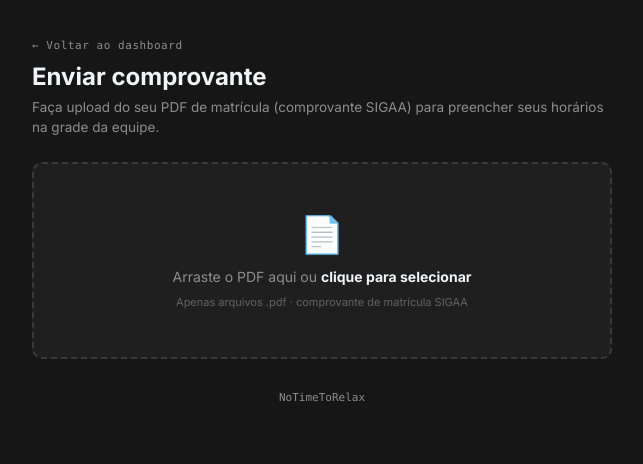
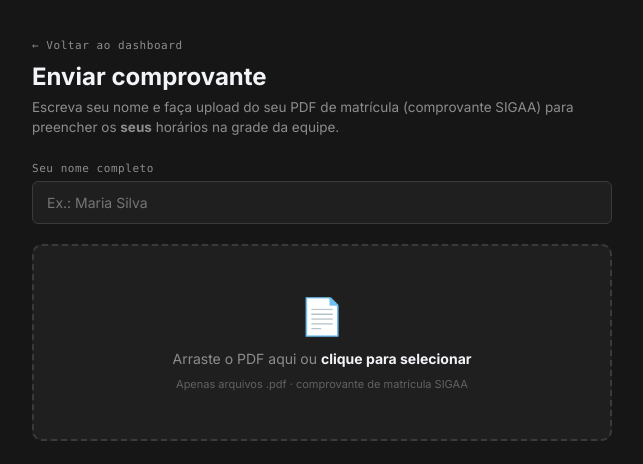
Before and after one commit to miqueiashenderson/notimetorelax, a FastAPI app: template templates/upload.html in a window 1280 px wide. Shown: the top 464 px of the page, without its empty margins (318-961 px from the left). Run offline with FastAPI, Linux system fonts and the light colour scheme; the template is opened without the code that fills it, so the values that code supplies are empty.

Commit message:
Clarify that extra-hours editing targets own member; prompt uploader for their name
- Edit bar now names the member being edited (Marked as you), no ambiguity whose schedule it is
- Upload page requires typing your own name (prefilled with Google name); warns but allows if the PDF names someone else
- Server normalizes the typed name (title-case) so re-uploads overwrite the right member
- Isolate tests from real .env Google credentials so the suite stays green

```diff
--- a/main.py
+++ b/main.py
@@ -1,4 +1,4 @@
-import os, time, hashlib, hmac, secrets, urllib.parse
+import os, time, hashlib, hmac, secrets, urllib.parse, unicodedata
 import httpx
 from dotenv import load_dotenv
 from fastapi import FastAPI, Request, UploadFile, File, Form, Query
@@ -12,7 +12,7 @@ from database import (
     add_member, remove_member, check_password, get_or_create_user, get_user,
     update_extra_busy,
 )
-from extractor import extrair_de_pdf_bytes
+from extractor import extrair_de_pdf_bytes, title_case
 
 SESSION_TTL = 86400 * 30
 SESSION_SECRET = os.environ.get("SESSION_SECRET") or secrets.token_hex(32)
@@ -286,8 +286,12 @@ async def upload_page(request: Request, slug: str):
         return RedirectResponse(url=f"/auth/google/login?next={urllib.parse.quote(f'/workspace/{slug}/upload')}", status_code=302)
     if not _require_auth(request, ws):
         return RedirectResponse(url=f"/workspace/{slug}/login", status_code=302)
+    user = _get_current_user(request)
     return templates.TemplateResponse(
-        request=request, name="upload.html", context={"workspace": ws.to_dict()}
+        request=request, name="upload.html", context={
+            "workspace": ws.to_dict(),
+            "user_name": user.google_name if user else "",
+        }
     )
 
 
@@ -425,8 +429,9 @@ async def api_add_member(slug: str, request: Request):
     force = body.get("force", False)
     if not nome:
         return JSONResponse({"erro": "Nome é obrigatório."}, status_code=400)
+    nome_norm = title_case(unicodedata.normalize("NFC", nome.lower()))
     user = _get_current_user(request)
-    member, erro = add_member(ws.id, nome, curso, busy, force=force, user_id=(user.id if user else None))
+    member, erro = add_member(ws.id, nome_norm, curso, busy, force=force, user_id=(user.id if user else None))
     if erro:
         return JSONResponse({"erro": erro, "nome_existente": True}, status_code=409)
     return JSONResponse(member.to_dict())
--- a/templates/upload.html
+++ b/templates/upload.html
@@ -63,6 +63,45 @@
   .dropzone .text b{color:var(--fg);}
   .dropzone .hint{font-size:11px;color:var(--dim);margin-top:8px;opacity:.6;}
   .dropzone input[type="file"]{display:none;}
+
+  .field{
+    margin-top:20px;
+  }
+  .field label{
+    display:block;
+    font-size:11px;
+    color:var(--dim);
+    margin-bottom:6px;
+    font-family:var(--mono);
+    letter-spacing:.05em;
+  }
+  .field input{
+    width:100%;
+    background:var(--surface);
+    border:1px solid var(--line);
+    border-radius:6px;
+    padding:12px 14px;
+    color:var(--fg);
+    font-size:14px;
+    font-family:var(--sans);
+  }
+  .field input:focus{
+    outline:none;
+    border-color:var(--cyan);
+  }
+
+  .aviso{
+    margin-top:16px;
+    background:var(--surface);
+    border:1px solid #8a5a00;
+    border-left:3px solid #f2c14e;
+    border-radius:6px;
+    padding:12px 14px;
+    font-size:13px;
+    color:#f2c14e;
+    line-height:1.5;
+  }
+  .aviso b{color:var(--fg);}
 
   .preview{
     margin-top:20px;
@@ -145,8 +184,13 @@
   <header>
     <p class="back"><a href="/workspace/{{ workspace.slug }}">&larr; Voltar ao dashboard</a></p>
     <h1>Enviar comprovante</h1>
-    <p class="sub">Faça upload do seu PDF de matrícula (comprovante SIGAA) para preencher seus horários na grade da equipe.</p>
+    <p class="sub">Escreva seu nome e faça upload do seu PDF de matrícula (comprovante SIGAA) para preencher os <b>seus</b> horários na grade da equipe.</p>
   </header>
+
+  <div class="field">
+    <label for="txtNome">Seu nome completo</label>
+    <input type="text" id="txtNome" placeholder="Ex.: Maria Silva" autocomplete="name" value="{{ user_name or '' }}">
+  </div>
 
   <div class="dropzone" id="dropzone">
     <div class="icon">&#128196;</div>
@@ -160,11 +204,13 @@
   <div class="preview" id="preview">
     <div class="card">
       <table>
-        <tr><td>Nome</td><td id="pvNome"></td></tr>
+        <tr><td>Membro</td><td id="pvNome"></td></tr>
+        <tr id="pvPdfNomeRow" style="display:none;"><td>Nome no PDF</td><td id="pvPdfNome"></td></tr>
         <tr><td>Curso</td><td id="pvCurso"></td></tr>
         <tr><td>Horários ocupados</td><td id="pvTotal"></td></tr>
       </table>
     </div>
+    <div class="aviso" id="aviso" style="display:none;"></div>
     <div class="actions">
       <button class="btn btn-primary" id="btnConfirmar">Confirmar e salvar</button>
       <button class="btn btn-secondary" onclick="resetUpload()">Cancelar</button>
@@ -188,8 +234,16 @@ const erro = document.getElementById('erro');
 const preview = document.getElementById('preview');
 const sucesso = document.getElementById('sucesso');
 const btnConfirmar = document.getElementById('btnConfirmar');
+const txtNome = document.getElementById('txtNome');
+const aviso = document.getElementById('aviso');
 
 let extractedData = null;
+
+function normName(s){
+  return (s || '').trim().toLowerCase()
+    .normalize('NFD').replace(/[\u0300-\u036f]/g, '')
+    .replace(/[^a-z0-9]/g, '');
+}
 
 dropzone.addEventListener('click', () => fileInput.click());
 dropzone.addEventListener('dragover', e => { e.preventDefault(); dropzone.classList.add('dragover'); });
@@ -205,6 +259,7 @@ fileInput.addEventListener('change', () => {
 
 function resetUpload(){
   erro.style.display = 'none';
+  aviso.style.display = 'none';
   preview.classList.remove('show');
   sucesso.style.display = 'none';
   dropzone.style.display = 'block';
@@ -218,8 +273,14 @@ async function handleFile(file){
     showErro('Apenas arquivos PDF são aceitos.');
     return;
   }
+  if(!txtNome.value.trim()){
+    showErro('Digite seu nome antes de enviar o PDF.');
+    txtNome.focus();
+    return;
+  }
 
   erro.style.display = 'none';
+  aviso.style.display = 'none';
   preview.classList.remove('show');
   sucesso.style.display = 'none';
   dropzone.style.display = 'block';
@@ -246,9 +307,26 @@ async function handleFile(file){
     }
 
     extractedData = data;
-    document.getElementById('pvNome').textContent = data.nome;
+    const nomeDigitado = txtNome.value.trim();
+    const pdfName = data.nome || '';
+
+    document.getElementById('pvNome').textContent = nomeDigitado;
     document.getElementById('pvCurso').textContent = data.curso;
     document.getElementById('pvTotal').textContent = data.total + ' horários';
+
+    const match = normName(nomeDigitado) === normName(pdfName);
+    const pvPdfNomeRow = document.getElementById('pvPdfNomeRow');
+    if(pdfName && !match){
+      document.getElementById('pvPdfNome').textContent = pdfName;
+      pvPdfNomeRow.style.display = '';
+      aviso.innerHTML = 'Atenção: o PDF identifica <b>' + pdfName + '</b>, que é diferente do nome que você digitou. <b>Se este for o seu PDF</b>, pode continuar do mesmo jeito.';
+      aviso.style.display = 'block';
+      btnConfirmar.textContent = 'Confirmar e salvar do mesmo jeito';
+    }else{
+      document.getElementById('pvPdfNome').textContent = '';
+      pvPdfNomeRow.style.display = 'none';
+      btnConfirmar.textContent = 'Confirmar e salvar';
+    }
 
     dropzone.style.display = 'none';
     preview.classList.add('show');
@@ -263,6 +341,13 @@ async function handleFile(file){
 
 btnConfirmar.addEventListener('click', async () => {
   if(!extractedData) return;
+  if(!txtNome.value.trim()){
+    showErro('Digite seu nome antes de salvar.');
+    txtNome.focus();
+    btnConfirmar.disabled = false;
+    btnConfirmar.textContent = 'Confirmar e salvar';
+    return;
+  }
   btnConfirmar.disabled = true;
   btnConfirmar.innerHTML = '<span class="spinner"></span> Salvando...';
 
@@ -271,7 +356,7 @@ btnConfirmar.addEventListener('click', async () => {
       method:'POST',
       headers:{'Content-Type':'application/json'},
       body:JSON.stringify({
-        nome: extractedData.nome,
+        nome: txtNome.value.trim(),
         curso: extractedData.curso,
         busy: extractedData.busy,
         force: true
@@ -287,6 +372,7 @@ btnConfirmar.addEventListener('click', async () => {
     }
 
     preview.classList.remove('show');
+    aviso.style.display = 'none';
     sucesso.style.display = 'block';
 
   }catch(err){
```
Also changed, not shown: templates/dashboard.html (+8 -2 lines), tests/conftest.py (+3 -0 lines), tests/test_app.py (+8 -0 lines).
